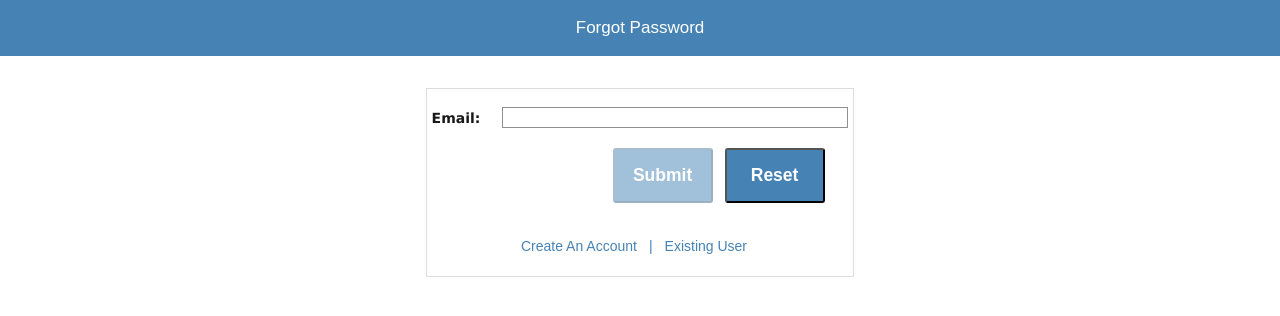
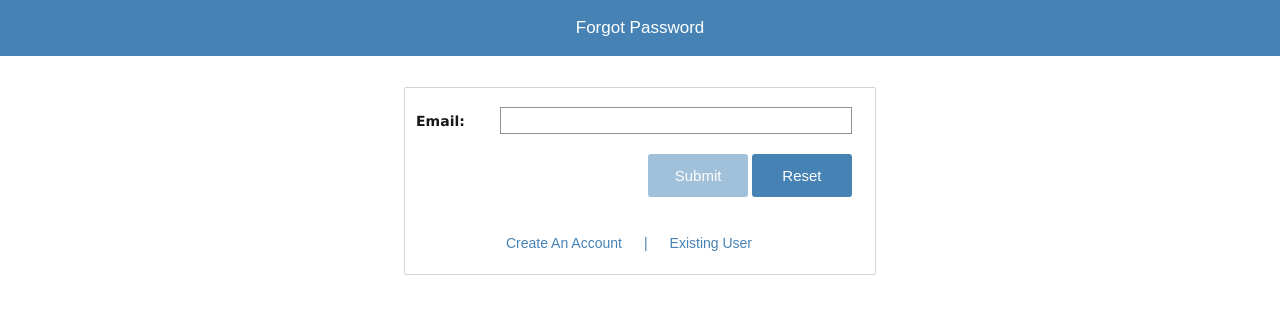
Before and after one commit to jon3882/mealPlanner, a PHP site: page /forgotPassword.php in a window 1280 px wide. Shown: the top 316 px of the page. Run offline with PHP 8.4, Linux system fonts and the light colour scheme.

Commit message:
Styling issues addressed in login/register and forgot password -fixed border overlap -made buttons consistent throughout each page

```diff
--- a/css/loginStyle.css
+++ b/css/loginStyle.css
@@ -8,9 +8,9 @@ body { height: 100%; background-color: #FFFFFF; font: 1.2em Verdana, Arial, Helv
 
 /* ==================== Form style sheet ==================== */
 
-table.form { margin:0 auto; border-collapse: collapse; border: 1px solid #DDDDDD; }
+table.form { margin:0 auto; border-collapse: collapse; }
 
-table.form th, table.form td { padding: 4px 5px 10px; text-align: left; font-weight: normal; }
+table.form th, table.form td { padding: 4px 10px 10px 10px; text-align: left; font-weight: normal; }
 
 table.form label { font-family: Verdana, Arial, Helvetica, sans-serif; color: #181818; margin-right: 12px; }
 
@@ -26,9 +26,9 @@ table.form input.answer { width: 53px; }
 
 table.form textarea { width: 400px; height: 160px; }
 
-table.form input.inp-text, table.form input.answer, table.form textarea
+input.inp-text, table.form input.answer, table.form textarea
 
-{ border: 1px solid #909090; padding: 2px; }
+{ border: 1px solid #909090; padding: 5px; }
 
 table.form th.message-up { vertical-align: top !important; }
 
@@ -38,9 +38,18 @@ table.form td.submit-button-right { text-align: right !important; }
 
 table.form input.submit-text { font: 1.4em Georgia, "Times New Roman", Times, serif; letter-spacing: 1px; width: auto  }
 
-table.form label.email { border-bottom: 1px dotted #000000; }
+
+.thin {
+    border: 1px solid white;
+    box-shadow: 0 1px 0 gray;
+}
+.box {
+   box-shadow: 0 0 1px black;
+}
 
 /* ==================== Form style sheet END ==================== */
+
+
 
 .thanks-text{margin-left: 250px; margin-top: 100px;}
 
@@ -50,47 +59,27 @@ table.form label.email { border-bottom: 1px dotted #000000; }
 	font-weight: bold;
 	margin:0 auto;
 	margin-bottom: 3%;
-	padding: 15px;
+	/*padding: 15px;	*/
 
-	font-size: 125%;
+	font-size: 100%;
 	color:white;
 	outline: none;
 	background-color: #4682B4;
+	background: none repeat scroll 0 0 #4682B4;
+    border: medium none;
+    color: #FFFFFF;
+    cursor: pointer;
+   	font: 15px/43px Arial,Helvetica,sans-serif;
+    width: 100px !important;
+
+}
+
+.send_btn {
+
 
 
 }
 
-
-.send_btn {
-
-    background: none repeat scroll 0 0 #4682B4;
-
-    border: medium none;
-
-    color: #FFFFFF;
-
-    cursor: pointer;
-
-
-
-   font: bold 15px/43px Arial,Helvetica,sans-serif;
-
-    width: 100px !important;
-
-}
-
-.title{
-	background-color: #4682B4;
-	margin:0 auto;
-	font-size: 150%;
-	color: white;
-	display: block;
-	padding:2% 2% 2% 15px;
-	text-align: center;
+#links {
+	margin: auto;
 	}
-
-#links {
-
-	margin: auto;
-
-	}
--- a/forgotPassword.php
+++ b/forgotPassword.php
@@ -33,7 +33,7 @@ include_once('navBar.php');
 
 
 	<form name="frmregister"action="<?= $_SERVER['PHP_SELF'] ?>" method="post" >
-		<table class="form" border="0">
+		<table class="form box thin" border="0">
 
 			<tr>
 			<td></td><td></td>
@@ -51,13 +51,13 @@ include_once('navBar.php');
 
 			<table>
 			<tr>
-			<td style="width: 75px">&nbsp</td>
-			<td style="width: 75px">&nbsp</td>
-			<td style="width: 100px">
-				<input class="btn" id="submitBtn" type="submit"
-				value="Submit" alt="Submit" title="Submit" disabled/></td>
-			<td style="width: 100px">
-				<input class="btn" type="reset" value="Reset" alt="Reset" title="Reset" />
+
+			<td style="width: 198px;">
+				</td>
+			<td >
+			<input class="btn send_btn" id="submitBtn" type="submit"
+				value="Submit" alt="Submit" title="Submit" disabled/>
+				<input class="btn send_btn" type="reset" value="Reset" alt="Reset" title="Reset" />
 				</td>
 			</tr>
 			</table>
--- a/register.php
+++ b/register.php
@@ -156,7 +156,7 @@ include_once('navBar.php');
 
 
 	<form id="regForm" name="frmregister" action="<?= $_SERVER['PHP_SELF'] ?>" method="post" >
-		<table class="form" border="0">
+		<table class="form box thin" border="0">
 
 			<tr>
 			<td></td><td></td>
@@ -197,10 +197,10 @@ include_once('navBar.php');
 			<tr>
 			<td></td>
 				<td class="submit-button-right">
-				<input class="send_btn" id="submitBtn" type="button"
+				<input class="send_btn btn" id="submitBtn" type="button"
 				value="Submit" alt="Submit" title="Submit" disabled/>
 
-				<input class="send_btn" type="reset" value="Reset" alt="Reset" title="Reset" /></td>
+				<input class="send_btn btn" type="reset" value="Reset" alt="Reset" title="Reset" /></td>
 
 			</tr>
 			<tr>
```
Also changed, not shown: login.php (+4 -3 lines).
